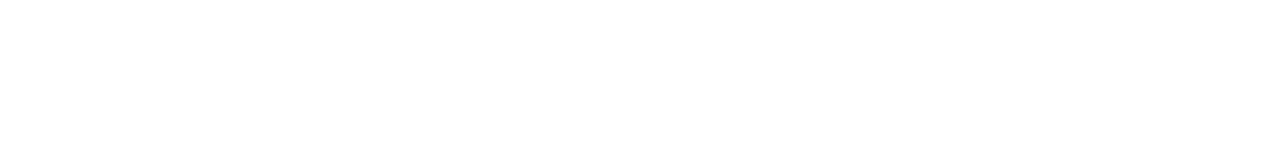
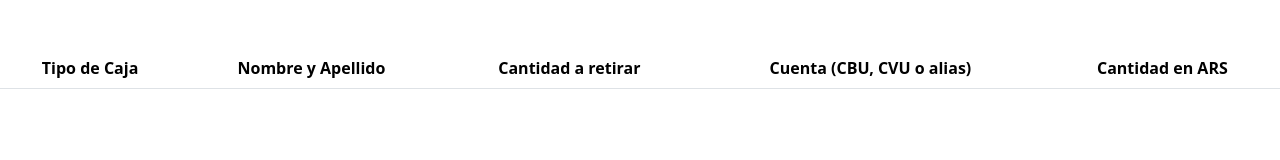
Before and after one commit to roAscurra/dataTableDinamica, a website: page index.html in a window 1280 px wide. Drawn offline with nearby package versions, Linux system fonts and the light colour scheme.

Commit message:
Creando tabla

```diff
--- a/index.html
+++ b/index.html
@@ -8,6 +8,17 @@
     <title>Lista</title>
 </head>
 <body>
-
+    <table id="tabla" class="table mt-5">
+        <thead>
+            <tr id="campos">
+                <th class="text-center">Tipo de Caja</th>
+                <th class="text-center">Nombre y Apellido</th>
+                <th class="text-center">Cantidad a retirar</th>
+                <th class="text-center">Cuenta (CBU, CVU o alias)</th>
+                <th class="text-center">Cantidad en ARS</th>
+            </tr>
+        </thead>
+        <tbody id="list"></tbody>
+    </table>
 </body>
 </html>
```
